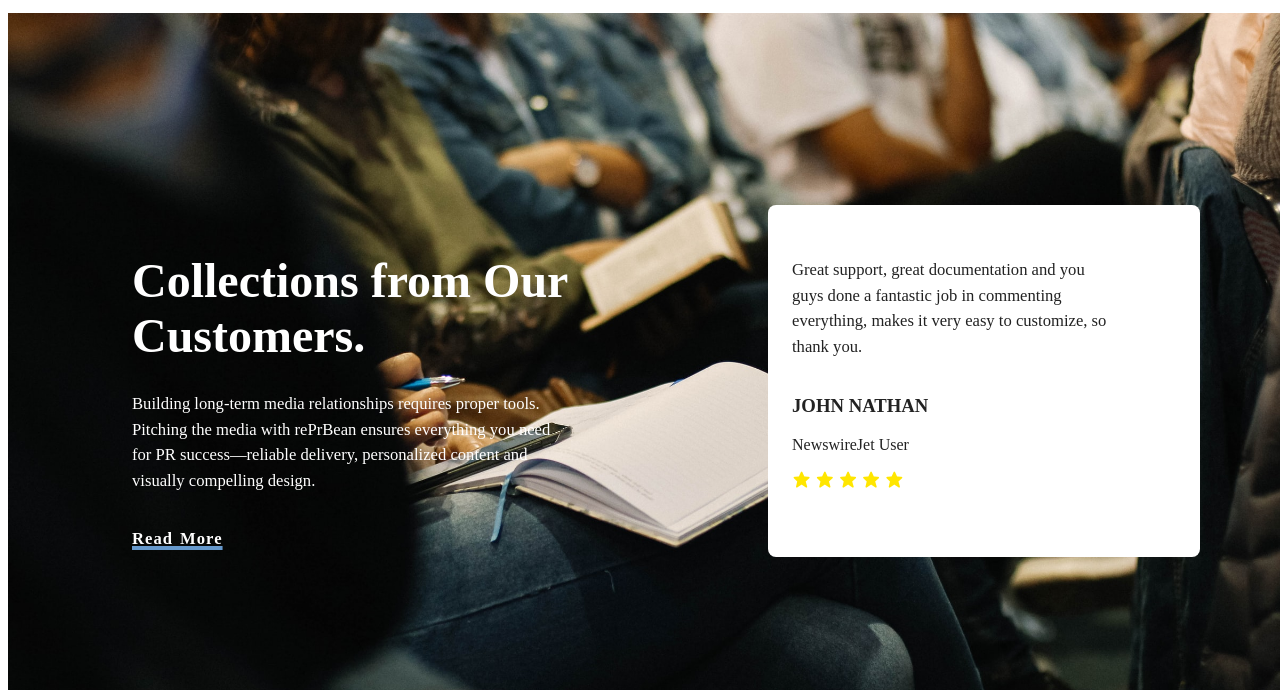
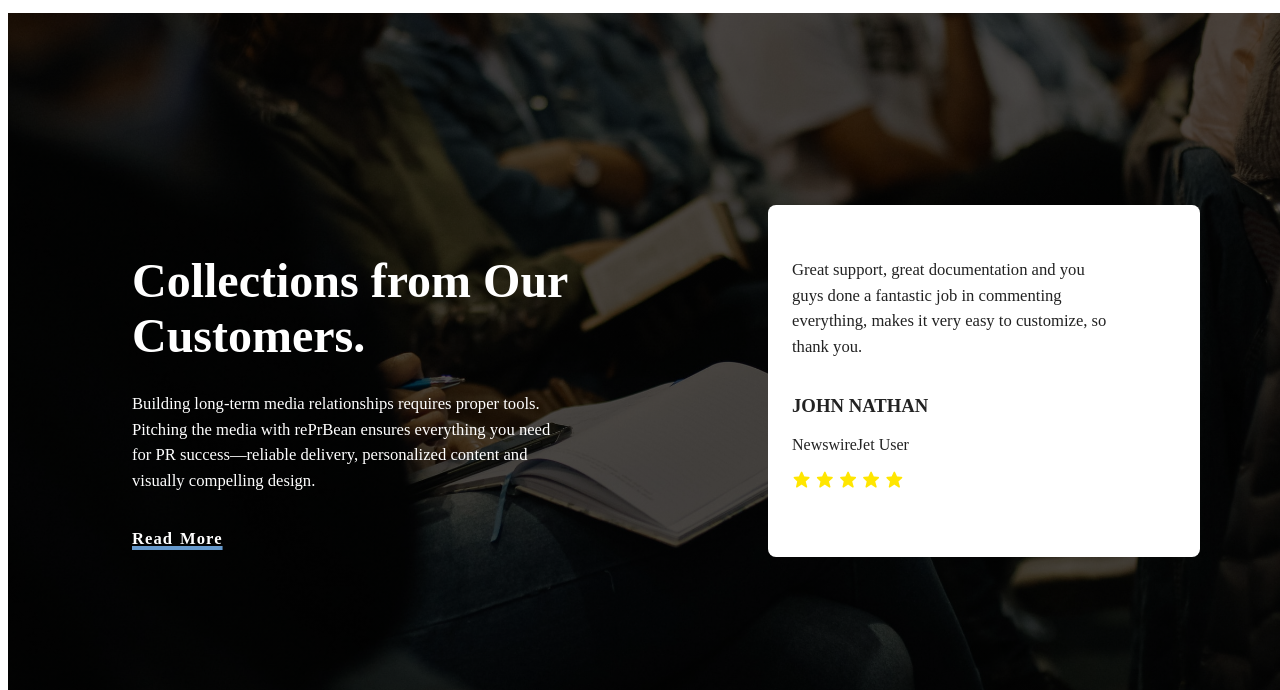
Before and after one commit to Devdesiign/rePrBean, a plain HTML site: page index.html in a window 1280 px wide. Shown: the part 9490-10180 px from the top of the page. Drawn offline with nearby package versions, Linux system fonts and the light colour scheme.

Commit message:
Fixed Bg-image @testimonial-1

```diff
--- a/CSS/global-components.css
+++ b/CSS/global-components.css
@@ -294,7 +294,7 @@ footer {
     flex-wrap: wrap;
     justify-content: space-evenly;
     align-items: center;
-    background: url(../ASSETS/testimonial-bg.jpg), linear-gradient(rgba(0, 0, 0, 0.5), rgba(0, 0, 0, 0.5));
+    background: linear-gradient(90deg, rgba(0, 0, 0, 0.7), rgba(0, 0, 0, 0.7)), url("../ASSETS/testimonial-bg.jpg");
     background-size: cover;
     background-position: center;
     min-height: 80vh;
```
